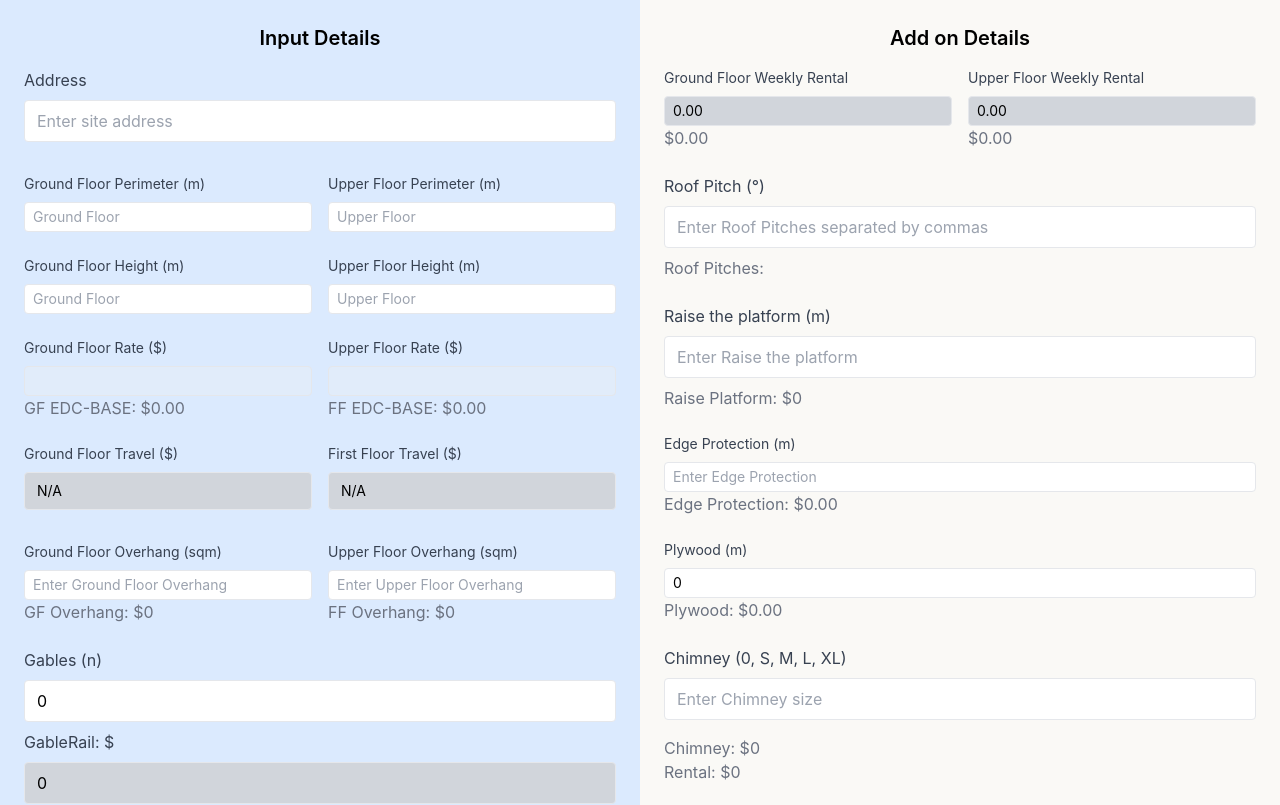
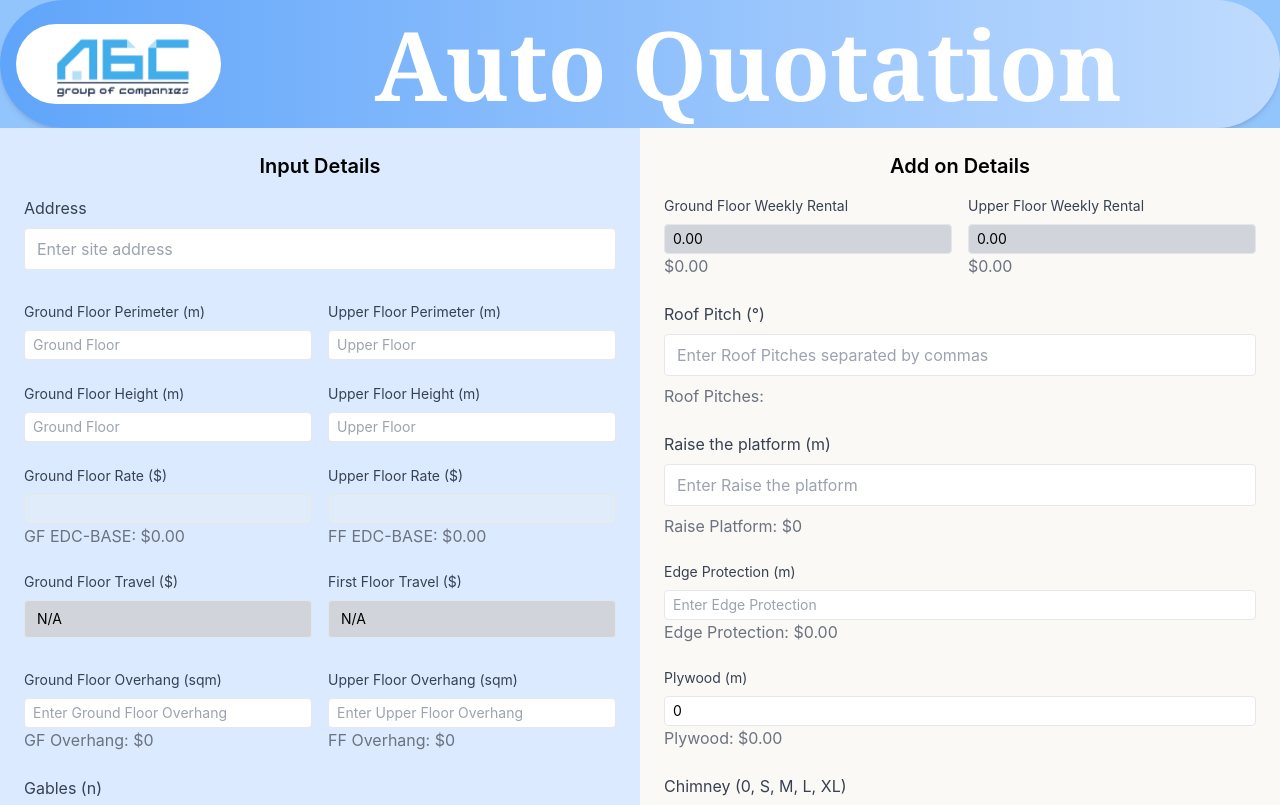
Before and after one commit to mayahemayahe17/frontend-quote-app, a React (Create React App) app: page /quote/2F in a window 1280 px wide. Shown: the top 805 px of the page. Built offline with nearby package versions, Linux system fonts and the light colour scheme.

Commit message:
Add Header to quote

```diff
--- a/src/pages/OneFloorQuotePage.js
+++ b/src/pages/OneFloorQuotePage.js
@@ -1,7 +1,7 @@
 import React, { useState, useEffect } from "react";
 import { useLocation } from "react-router-dom"; // 导入 useLocation 用来获取 URL 查询参数
 import Footer from "../components/Footer"; // 引入 Footer 组件
-
+import Header from "../components/Header";
 function OneFloorQuotePage() {
   const location = useLocation(); // 获取当前的 location 对象
   const { company, rate } = location.state || {}; // 获取传递的 state 数据
@@ -337,6 +337,7 @@ function OneFloorQuotePage() {
 
   return (
     <div className="flex flex-col min-h-screen bg-blue-300">
+      <Header />
       <main className="flex-1 flex">
         {/* 左边区域：淡蓝色 */}
         <div className="w-1/2 bg-blue-100 p-6">
--- a/src/pages/TwoFloorQuotePage.js
+++ b/src/pages/TwoFloorQuotePage.js
@@ -1,6 +1,7 @@
 import React, { useEffect, useState } from "react";
 import { useLocation } from "react-router-dom";
 import Footer from "../components/Footer";
+import Header from "../components/Header";
 
 function TwoFloorQuotePage() {
   const location = useLocation();
@@ -436,6 +437,7 @@ function TwoFloorQuotePage() {
 
   return (
     <div className="flex flex-col min-h-screen bg-blue-300">
+      <Header />
       <main className="flex-1 flex">
         {/* 左边区域：淡蓝色 */}
         <div className="w-1/2 bg-blue-100 p-6">
```
